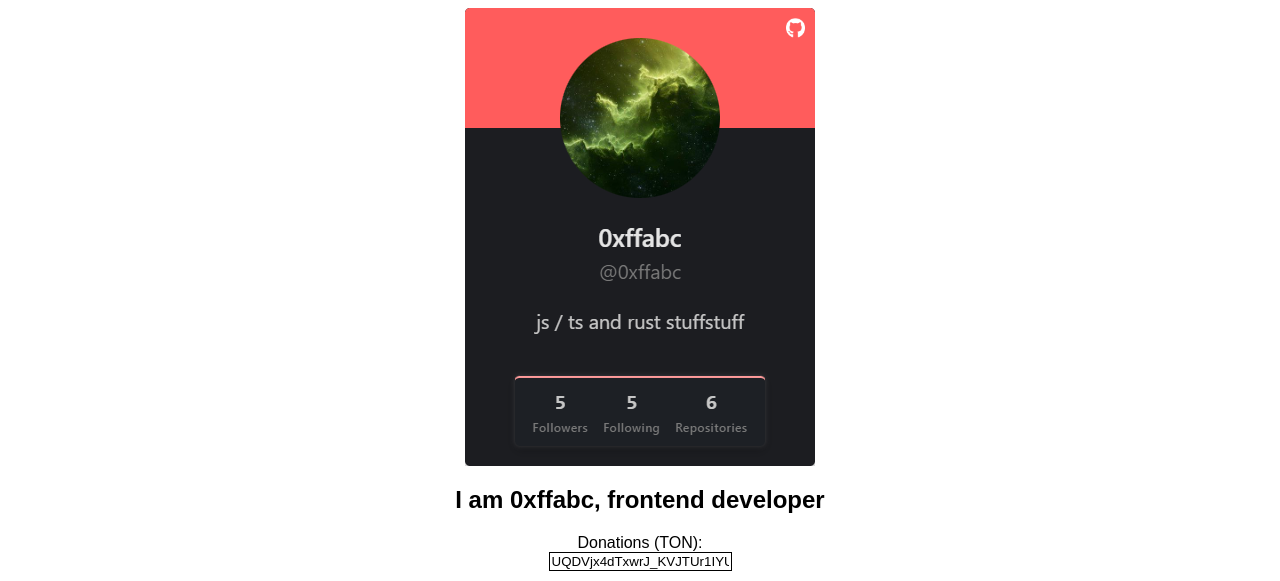
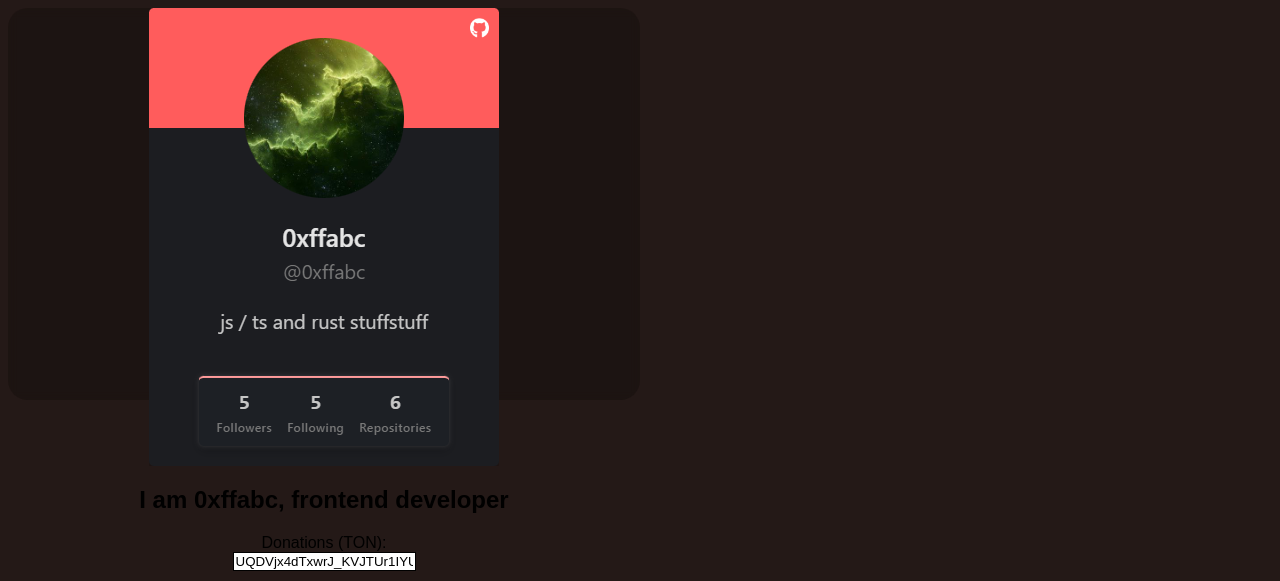
Before and after one commit to 0xffabc/0xffabc.github.io, a plain HTML site: page index.html in a window 1280 px wide. Shown: the top 581 px of the page. Drawn offline with Linux system fonts and the light colour scheme.

Commit message:
Update index.html

```diff
--- a/index.html
+++ b/index.html
@@ -8,9 +8,7 @@
       <img src = "/assets/0xffabc.png"> <br>
       <h2> I am 0xffabc, frontend developer </h2>
       <p> Donations (TON): <br> <input value = "UQDVjx4dTxwrJ_KVJTUr1IYUr9Xa4rlMvsjBRuizCutK3xmF"> </p>
-      <h2 id="-">✨✨✨</h2>
       <p><img src="https://shields.io/badge/JavaScript-F7DF1E?logo=JavaScript&amp;logoColor=000&amp;style=flat-square" alt="i"> <img src="https://shields.io/badge/TypeScript-3178C6?logo=TypeScript&amp;logoColor=FFF&amp;style=flat-square" alt="i"> <img src="https://img.shields.io/badge/Vue.js-35495E?style=for-the-badge&amp;logo=vuedotjs&amp;logoColor=4FC08D" alt="i"> <img src="https://img.shields.io/badge/Express.js-404D59?style=for-the-badge" alt="i"> <img src="https://img.shields.io/badge/Rust-000000?style=for-the-badge&amp;logo=rust&amp;logoColor=white" alt="i"></p>
-      <h2 id="contact-me">Contact me</h2>
       <p>You can contact me at my discord (@0xffabc)</p>
       <p><img src="https://github-readme-stats.vercel.app/api?username=0xffabc&amp;show_icons=true&amp;theme=gruvbox" alt="Stats">
       <img src="https://github-readme-stats.vercel.app/api/top-langs?username=0xffabc&amp;show_icons=true&amp;theme=gruvbox" alt="Stats2"></p>
@@ -29,6 +27,18 @@
         outline: none;
         border: 1px solid black;
       }
+
+      html {
+        background: #241917;
+      }
+
+      center {
+        width: 50%;
+        height: 50%;
+        background: rgba(0, 0, 0, 0.2);
+        backdrop-filter: blur(5px);
+        border-radius: 20px;
+      }
     </style>
   </body>
 </html>
```
